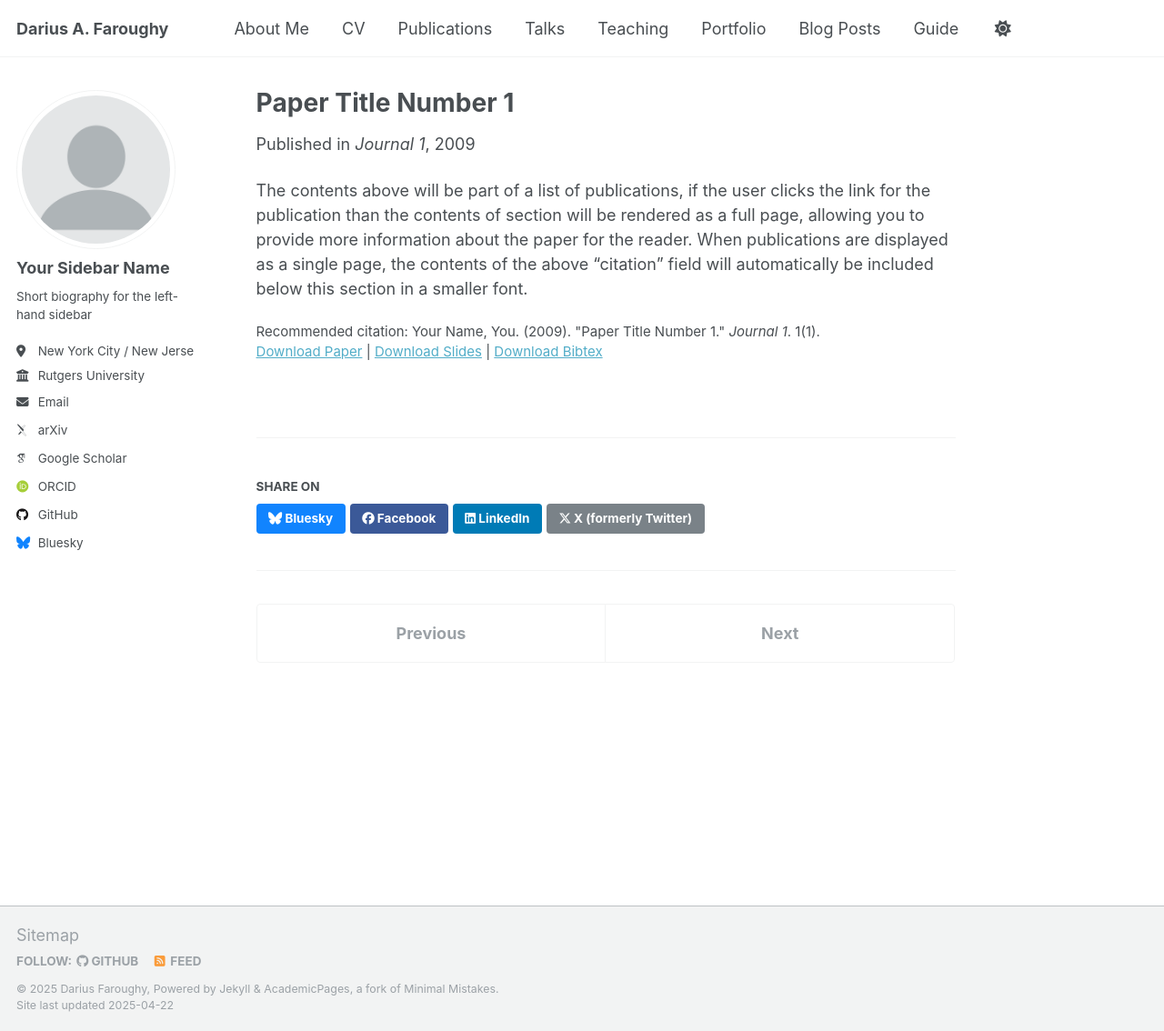
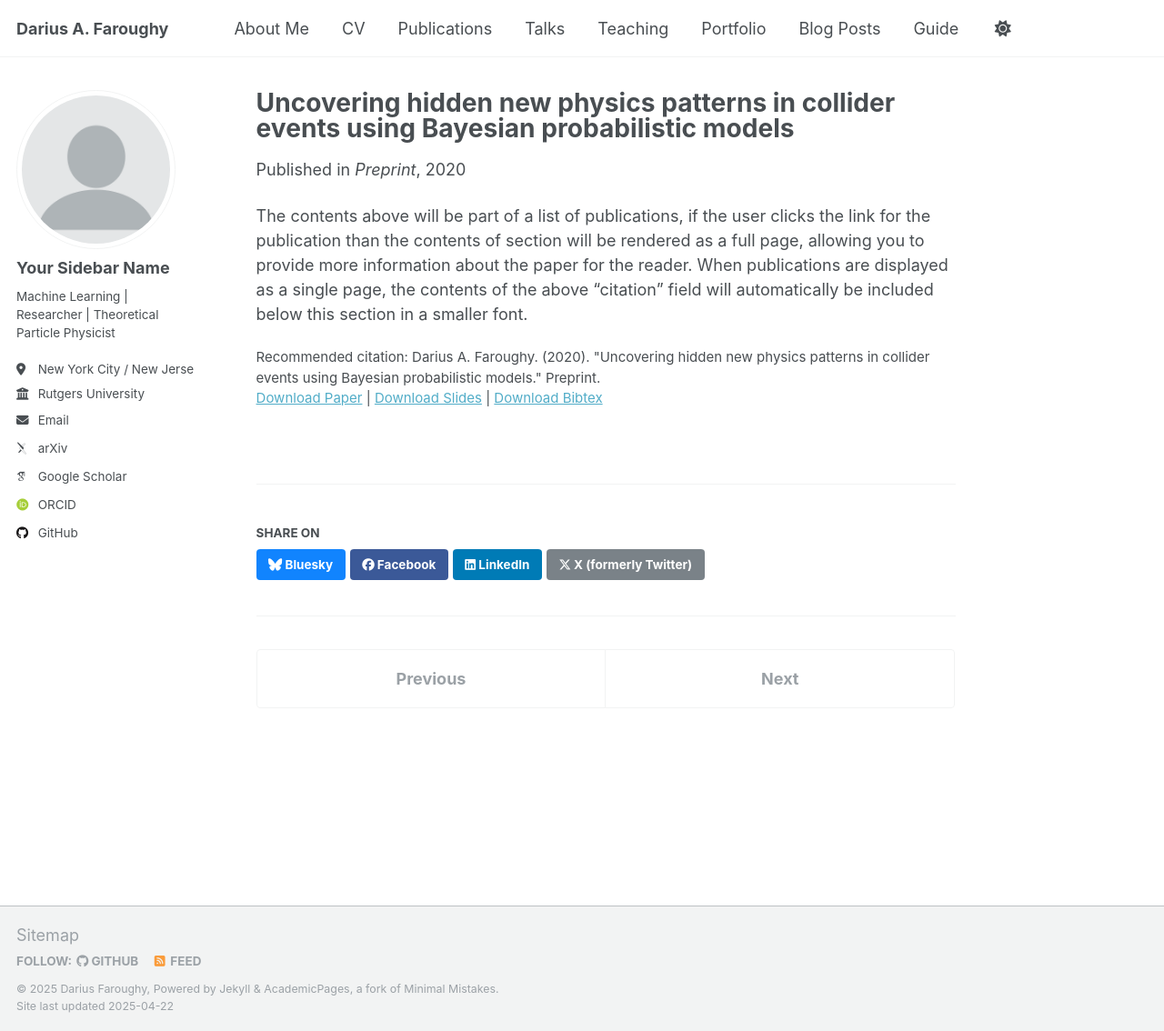
Before and after one commit to dfaroughy/dfaroughy.github.io, a Jekyll site: the page built from _publications/2009-10-01-paper-title-number-1.md, in a window 1280 px wide and 1134 px high. Shown: the whole window at 91% size. Built offline with Jekyll 4.4.1, drawn with Linux system fonts in a browser that asks for light colours; some web fonts are replaced.

Commit message:
check pubs

```diff
--- a/_config.yml
+++ b/_config.yml
@@ -25,11 +25,11 @@ author:
   avatar           : "profile.png"
   name             : "Your Sidebar Name"
   pronouns         : # example: "she/her"
-  bio              : "Short biography for the left-hand sidebar"
+  bio              : "Machine Learning | Researcher | Theoretical Particle Physicist"
   location         : "New York City / New Jersey"
   employer         : "Rutgers University"
   uri              : # URL
-  email            : "none@example.org"
+  email            : "dariusfar@gmail.com"
 
   # Academic websites
   googlescholar    : "https://scholar.google.com/citations?user=ZtXmX40AAAAJ&hl=en&oi=sra"
@@ -41,12 +41,12 @@ author:
   bitbucket        : # Username - Update with your username on the site
   codepen          : # Username
   dribbble         : # Username
-  github           : "academicpages"
+  github           : "dfaroughy"
   kaggle           : # Username
   stackoverflow    : # User number or user number and name (i.e., use "1" or "1/jeff-atwood")
 
   # Social media
-  bluesky          : "bsky.app" # Replace this with you Bluesky username
+  # bluesky          : "bsky.app" # Replace this with you Bluesky username
   facebook         : # Username
   flickr           : # Username
   foursquare       : # Username
--- a/_pages/publications.html
+++ b/_pages/publications.html
@@ -1,12 +1,12 @@
 ---
 layout: archive
-title: "Publications"
+title: "Selected Publications"
 permalink: /publications/
 author_profile: true
 ---
 
 {% if site.author.googlescholar %}
-  <div class="wordwrap">You can also find my articles on <a href="{{site.author.googlescholar}}">my Google Scholar profile</a>.</div>
+  <div class="wordwrap">You can find a fill list of my articles on <a href="{{site.author.googlescholar}}">my Google Scholar profile</a>.</div>
 {% endif %}
 
 {% include base_path %}
--- a/_publications/2009-10-01-paper-title-number-1.md
+++ b/_publications/2009-10-01-paper-title-number-1.md
@@ -1,14 +1,15 @@
 ---
-title: "Paper Title Number 1"
+title: "Uncovering hidden new physics patterns in collider events using Bayesian probabilistic models"
 collection: publications
 category: manuscripts
-permalink: /publication/2009-10-01-paper-title-number-1
-excerpt: 'This paper is about the number 1. The number 2 is left for future work.'
-date: 2009-10-01
-venue: 'Journal 1'
-slidesurl: 'http://academicpages.github.io/files/slides1.pdf'
-paperurl: 'http://academicpages.github.io/files/paper1.pdf'
-bibtexurl: 'http://academicpages.github.io/files/bibtex1.bib'
-citation: 'Your Name, You. (2009). &quot;Paper Title Number 1.&quot; <i>Journal 1</i>. 1(1).'
+permalink: /publication/2020-01-01-bayesian-new-physics
+excerpt: 'This paper presents a Bayesian probabilistic approach to identify hidden patterns indicative of new physics in collider event data.'
+date: 2020-01-01
+venue: 'Preprint'
+slidesurl: ''
+paperurl: 'https://inspirehep.net/literature/1836854'
+bibtexurl: ''
+citation: 'Darius A. Faroughy. (2020). "Uncovering hidden new physics patterns in collider events using Bayesian probabilistic models." Preprint.'
 ---
+
 The contents above will be part of a list of publications, if the user clicks the link for the publication than the contents of section will be rendered as a full page, allowing you to provide more information about the paper for the reader. When publications are displayed as a single page, the contents of the above "citation" field will automatically be included below this section in a smaller font.
```
